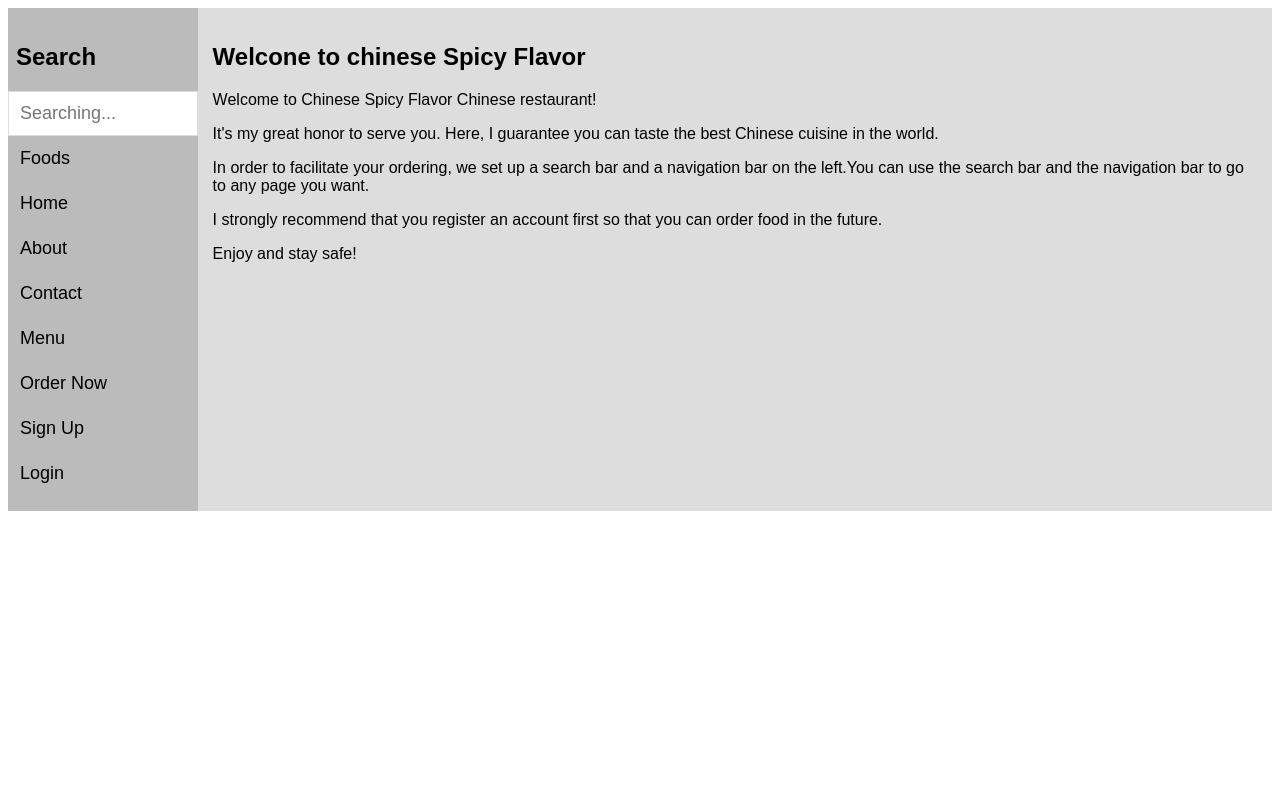
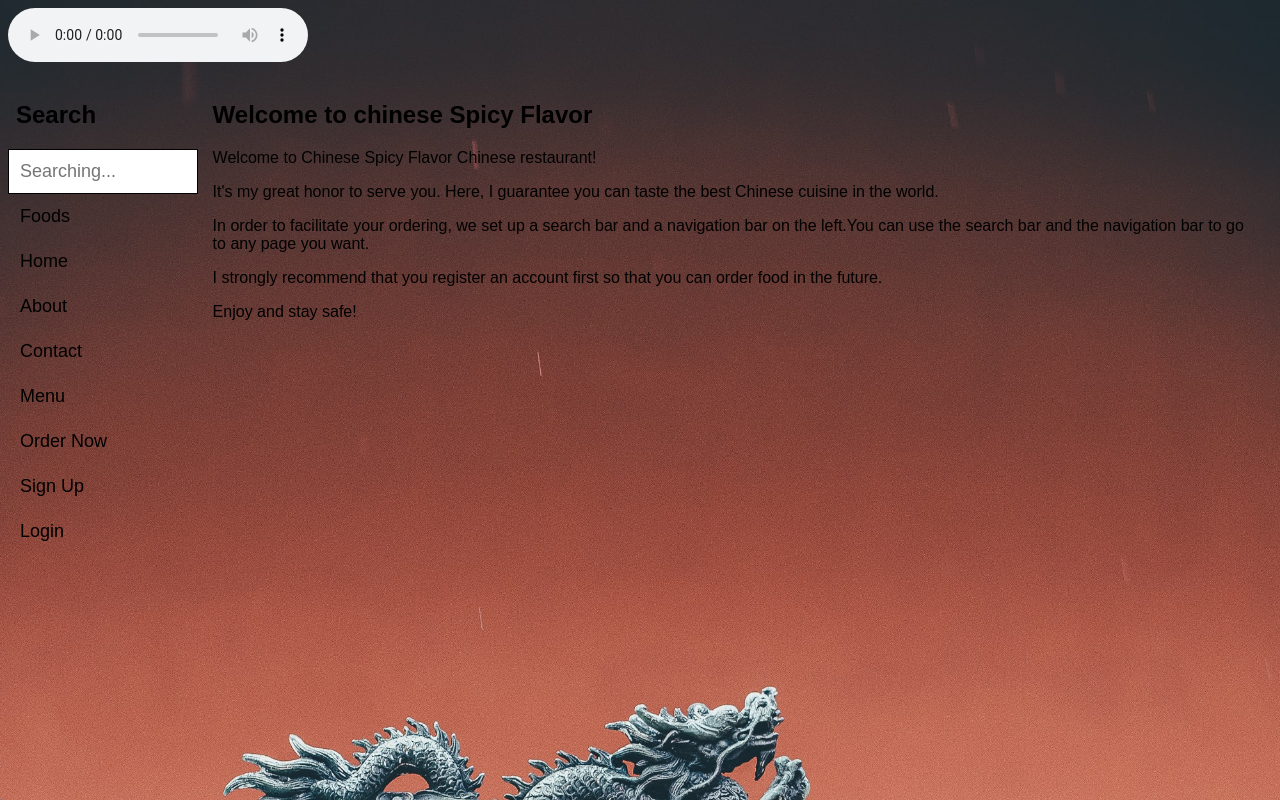
Before and after one commit to cjuanito797/group_project, a Django app: page /home/ in a window 1280 px wide. Run offline with Django 3.2, Linux system fonts and the light colour scheme.

Commit message:
Home page update
Zian

```diff
--- a/chineseSpicyFlavor/static/css/main.css
+++ b/chineseSpicyFlavor/static/css/main.css
@@ -1,26 +1,29 @@
 
-body{
+body {
     font-family: Arial, sans-serif;
+    background-image: url("../images/bg_home_2.jpg");
+    background-size: cover;
+    background-repeat: no-repeat;
 }
 
-*{
+* {
     box-sizing: border-box;
 }
 
-.row{
+.row {
     display: flex;
 }
 
-.left{
+.left {
     flex: 15%;
     padding: 15px 0;
 }
 
-.left h2{
+.left h2 {
     padding-left: 8px;
 }
 
-.right{
+.right {
     flex: 85%;
     padding: 15px;
 }
@@ -29,7 +32,7 @@ body{
     width: 100%;
     font-size: 18px;
     padding: 11px;
-  border: 1px solid #ddd;
+    border: 1px solid;
 }
 
 #myMenu {
@@ -39,7 +42,6 @@ body{
 }
 
 #myMenu li a {
-  background-color: #bbbbbb;
     padding: 12px;
     text-decoration: none;
     font-size: 18px;
@@ -47,6 +49,6 @@ body{
     display: block;
 }
 
-#myMenu li a:hover{
-  background-color: #eee;
+#myMenu li a:hover {
+    background-color: coral;
 }
--- a/chineseSpicyFlavor/templates/home.html
+++ b/chineseSpicyFlavor/templates/home.html
@@ -10,12 +10,19 @@
 </head>
 
 <body>
+
 <header>
-
+    <audio autoplay="autoplay" controls="controls" loop="loop" preload="auto">
+        <source src="../static/Music/01.mp3">
+    </audio>
 </header>
 
+<div class="home">
+    <div class="ChPicture"></div>
+
+</div>
 <div class="row">
-    <div class="left" style="background-color: #bbb;">
+    <div class="left">
         <h2>Search</h2>
 
         <input type="text" id="mySearch" onkeyup="myFunction()" placeholder="Searching..." title="Search bar">
@@ -31,8 +38,8 @@
         </ul>
     </div>
 
-    <div class="right" style="background-color: #ddd;">
-        <h2>Welcone to chinese Spicy Flavor</h2>
+    <div class="right" >
+        <h2>Welcome to chinese Spicy Flavor</h2>
         <p>Welcome to Chinese Spicy Flavor Chinese restaurant!</p>
         <p>It's my great honor to serve you. Here, I guarantee you can taste the best Chinese cuisine in the world.</p>
         <P>In order to facilitate your ordering, we set up a search bar and a navigation bar on the left.You can use the search bar and the navigation bar to go to any page you want. </P>
@@ -63,4 +70,6 @@
 </div>
 
 </body>
+
+
 </html>
```
Also changed, not shown: chineseSpicyFlavor/static/images/bg_home_2.jpg (added), 1 other file. Lines whose indentation alone changed are shown as unchanged.
